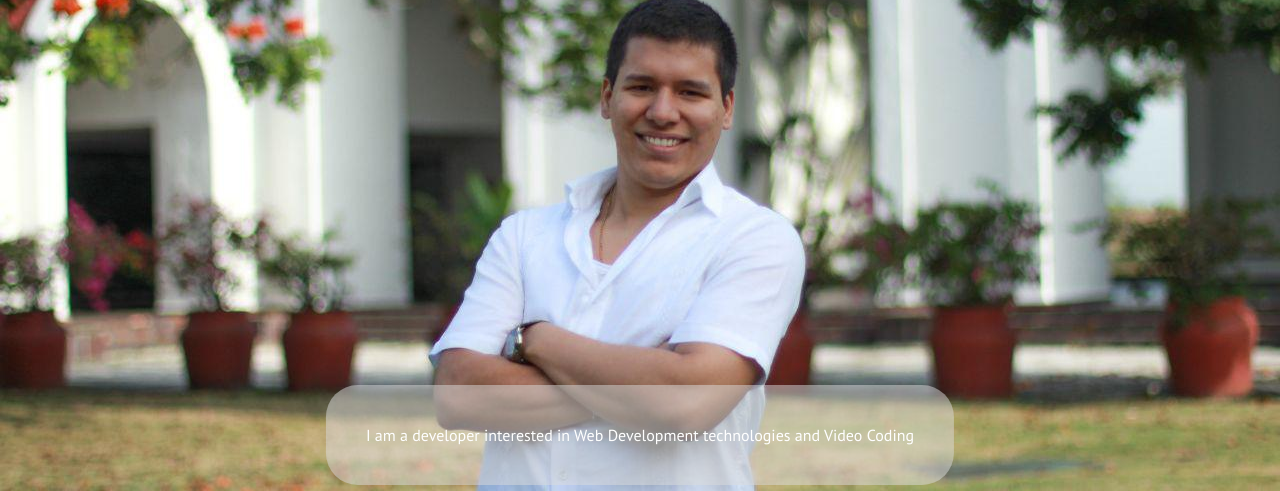
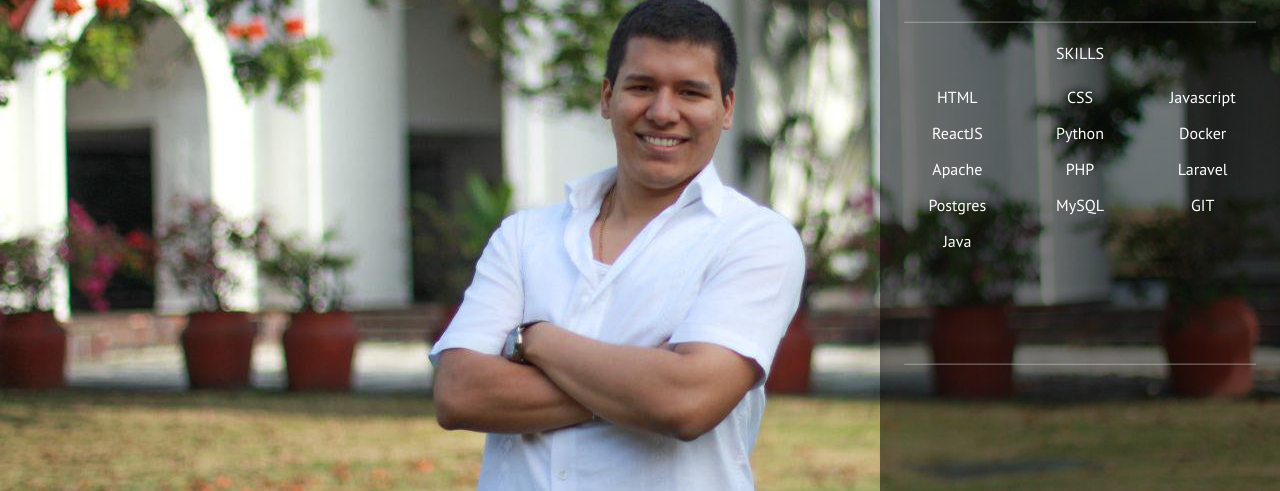
Before and after one commit to andresf01/andresfelipemartinez.com, a plain HTML site: page index.html in a window 1280 px wide. Shown: the part 235-726 px from the top of the page. Drawn offline with Linux system fonts and the light colour scheme.

Commit message:
WIP Animations sidebar

```diff
--- a/index.html
+++ b/index.html
@@ -8,32 +8,61 @@
   <meta name="viewport" content="width=device-width, initial-scale=1">
   <link href="https://fonts.googleapis.com/css?family=PT+Sans" rel="stylesheet">
   <link rel="stylesheet" type="text/css" media="screen" href="main.css" />
+  <script defer type="text/javascript" src="main.js" ></script>
 </head>
 
 <body>
   <div class="background">
     <img src="/resources/images/background.jpg" />
   </div>
-  <div class="header">
-    <!-- <div class="cursor"></div> -->
-    <h1 class="name">Andrés Martínez</h1>
+  <div class="sidebar">
+    <div class="header">
+      <h1 class="name">Andrés Martínez</h1>
+    </div>
+    <hr />
+    <div class="skills__title">SKILLS</div>
+    <div class="skills__panel">
+      <div class="skills">
+        <span>HTML</span>
+        <span>CSS</span>
+        <span>Javascript</span>
+        <span>ReactJS</span>
+        <span>Python</span>
+        <span>Docker</span>
+        <span>Apache</span>
+        <span>PHP</span>
+        <span>Laravel</span>
+        <span>Postgres</span>
+        <span>MySQL</span>
+        <span>GIT</span>
+        <span>Java</span>
+        <span></span>
+      </div>
+      <div class="conventions">
+        <span>Low</span>
+        <span>Medium</span>
+        <span>High</span>
+      </div>
+    </div>
+    <hr />
+    <div class="bottom-right">
+      <a href="https://www.linkedin.com/in/andresf01/" target="_new"><img height="48px"
+          src="resources/images/In-White-101px-R.png" alt="Go to linkedin profile"></a>
+      <a href="https://github.com/andresf01" target="_new"><img width="48px" height="48px"
+          src="https://github.githubassets.com/images/modules/logos_page/Octocat.png" alt="Go to github profile"></a>
+      <a href="https://twitter.com/andresf01" target="_new"><img height="48px"
+          src="resources/images/Twitter_Social_Icon_Circle_Color.svg" alt="Go to twitter profile"></a>
+    </div>
   </div>
+  <!--
   <div class="data">
     <div class="data-container">
       <span>
         I am a developer interested in Web Development technologies and Video Coding
       </span>
     </div>
-
   </div>
-  <div class="bottom-right">
-    <a href="https://www.linkedin.com/in/andresf01/" target="_new"><img height="48px"
-        src="resources/images/In-White-101px-R.png" alt="Go to linkedin profile"></a>
-    <a href="https://github.com/andresf01" target="_new"><img width="48px" height="48px"
-        src="https://github.githubassets.com/images/modules/logos_page/Octocat.png" alt="Go to github profile"></a>
-    <a href="https://twitter.com/andresf01" target="_new"><img height="48px"
-        src="resources/images/Twitter_Social_Icon_Circle_Color.svg" alt="Go to twitter profile"></a>
-  </div>
+   -->
 </body>
 
 </html>
--- a/main.css
+++ b/main.css
@@ -33,13 +33,73 @@ body {
     margin: 1rem;
 }
 
+hr {
+    opacity: 0.3;
+    margin: 1.25rem 1.5rem;
+}
+
+.sidebar {
+    height: 100vh;
+    width: 400px;
+    background-color: rgba(0, 0, 0, 0.5);
+    position: fixed;
+    right: 0;
+
+}
+
 .name {
     text-align: center;
     font-size: 5em;
     margin: 3rem 0;
+    line-height: 1;
 }
 
-.data {
+.skills__title {
+    text-align: center;
+}
+
+.skills__panel {
+    transform-style: preserve-3d;
+    position: relative;
+    transition: transform 0.5s ease;
+}
+
+.skills {
+    padding: 1rem;
+    display: grid;
+    grid-template: auto / repeat(3, 1fr);
+    /* transform: translateZ(200px); */
+}
+
+.skills > span {
+    text-align: center;
+    margin: 0.5rem;
+    transition: all 1s ease;
+}
+
+.skills > span:hover {
+    transform: scale(1.3);
+    cursor: default;
+}
+
+.conventions {
+    padding: 1rem;
+    display: grid;
+    grid-template: auto / repeat(3, 1fr);
+    /* transform-origin: left; */
+    transform: rotateY(-90deg);
+}
+
+.conventions > span {
+    text-align: center;
+    margin: 0.5rem;
+}
+
+.skills__panel.rotate {
+    transform: rotateY(90deg);
+}
+
+/* .data {
     max-width: 500px;
     align-content: center;
     position: relative;
@@ -60,7 +120,7 @@ body {
 .data-container > span {
     opacity: 1;
     color: white;
-}
+} */
 
 .header {
     position: relative;
--- /dev/null
+++ b/main.js
@@ -0,0 +1,6 @@
+document.querySelector('.skills__title').addEventListener('mouseenter', () => {
+    document.querySelector('.skills__panel').classList.add('rotate')
+})
+document.querySelector('.skills__title').addEventListener('mouseleave', () => {
+    document.querySelector('.skills__panel').classList.remove('rotate')
+})
```
